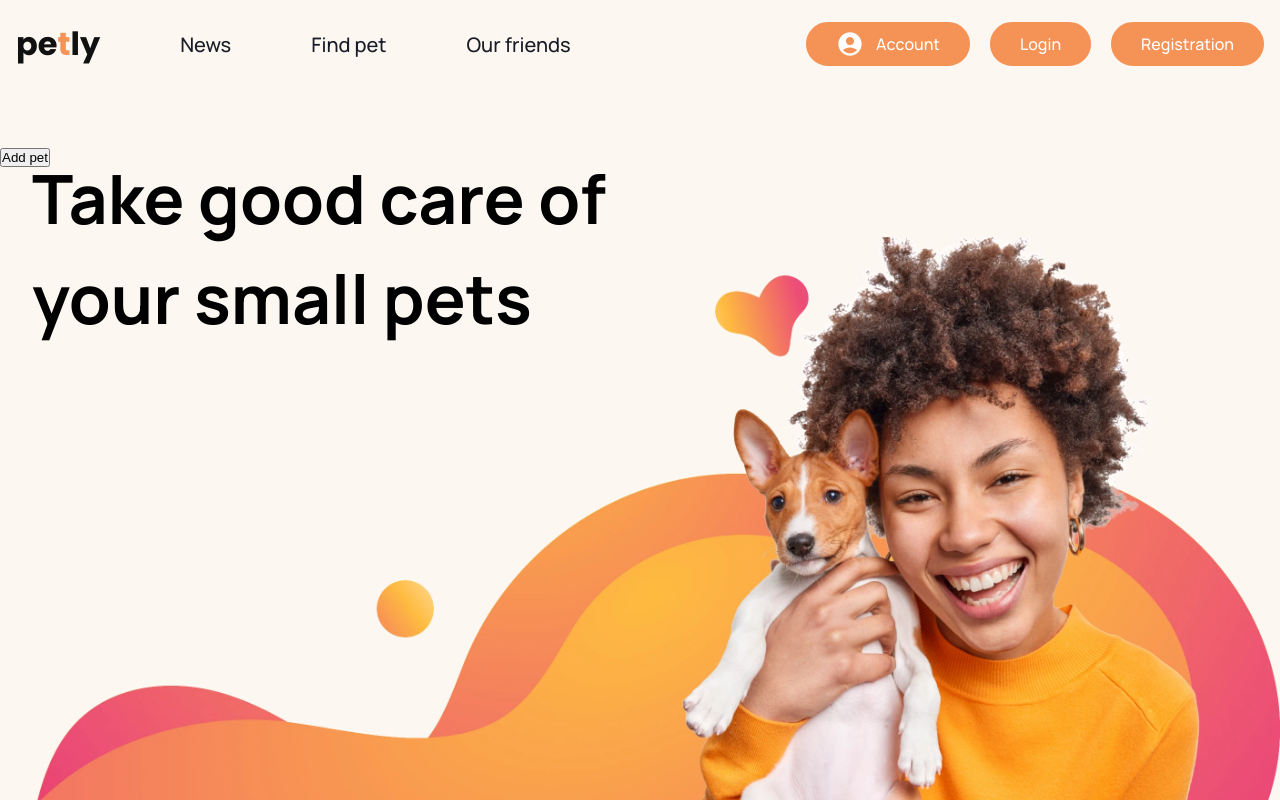
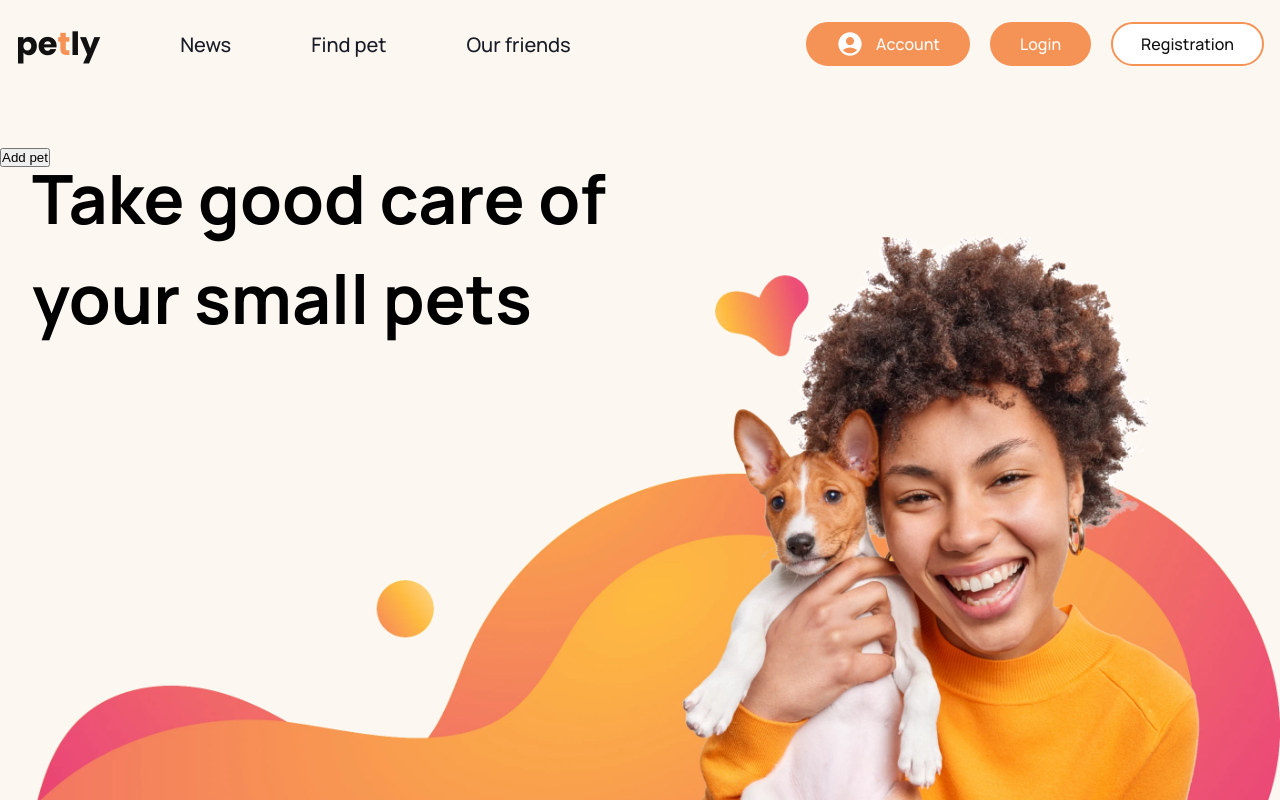
Before and after one commit to BogdanZarichnyy/team-project-react-nodejs-frontend, a React (Create React App) app: page / in a window 1280 px wide. Built offline with nearby package versions, Linux system fonts and the light colour scheme.

Commit message:
add secondary button

```diff
--- a/src/components/Buttons/SecondaryButton/SecondaryButton.jsx
+++ b/src/components/Buttons/SecondaryButton/SecondaryButton.jsx
@@ -1,7 +1,69 @@
+import { NavLink } from 'react-router-dom';
 import style from './SecondaryButton.module.scss';
 
-const SecondaryButton = ({ text }) => {
-  return <div>SecondaryButton</div>;
+const SecondaryButton = ({
+  padding,
+  fontSize,
+  children,
+  tag,
+  to,
+  href,
+  buttonType,
+  onClick,
+  onSubmit,
+  className,
+  color,
+}) => {
+  return (
+    <>
+      {tag === undefined && (
+        <div
+          className={`${style.secondaryButton} ${className}`}
+          style={{ padding, fontSize, color }}
+          onClick={onClick}
+          onSubmit={onSubmit}
+        >
+          {children}
+        </div>
+      )}
+
+      {tag === 'NavLink' && (
+        <NavLink
+          to={to}
+          className={`${style.secondaryButton} ${className}`}
+          style={{ padding, fontSize, color }}
+          onClick={onClick}
+          onSubmit={onSubmit}
+        >
+          {children}
+        </NavLink>
+      )}
+
+      {tag === 'a' && (
+        <a
+          href={href}
+          className={`${style.secondaryButton} ${className}`}
+          style={{ padding, fontSize, color }}
+          onClick={onClick}
+          onSubmit={onSubmit}
+        >
+          {children}
+        </a>
+      )}
+
+      {tag === 'button' && (
+        <button
+          type={buttonType}
+          className={`${style.secondaryButton} ${className}`}
+          style={{ padding, fontSize, color }}
+          onClick={onClick}
+          onSubmit={onSubmit}
+        >
+          {children}
+        </button>
+      )}
+    </>
+  );
 };
 
 export default SecondaryButton;
--- a/src/components/Buttons/SecondaryButton/SecondaryButton.module.scss
+++ b/src/components/Buttons/SecondaryButton/SecondaryButton.module.scss
@@ -0,0 +1,25 @@
+@import '../../../sass/utils/mixins';
+@import '../../../sass/utils/variables';
+
+.secondaryButton {
+  @include flex-center;
+  gap: 12px;
+
+  padding: 10px 28px;
+  font-size: 16px;
+
+  text-decoration: none;
+  color: getColor('clr-black');
+
+  background-color: getColor('clr-white');
+
+  border: 2px solid getColor('clr-accent');
+  border-radius: 40px;
+
+  cursor: pointer;
+  @include transition-animation(all);
+}
+
+.secondaryButton:is(:hover, :focus) {
+  border: 2px solid getColor('clr-accent-active');
+}
--- a/src/components/Header/AuthGroupLinks/AuthGroupLinks.jsx
+++ b/src/components/Header/AuthGroupLinks/AuthGroupLinks.jsx
@@ -1,9 +1,8 @@
-import { NavLink } from 'react-router-dom';
-
 import sprite from '../../../images/sprite.svg';
 
 import style from './AuthGroupLinks.module.scss';
 import PrimaryButton from '../../Buttons/PrimaryButton';
+import SecondaryButton from '../../Buttons/SecondaryButton';
 
 const AuthGroupLinks = ({ isMobile, closeMobileMenu }) => {
   return (
@@ -41,16 +40,17 @@ const AuthGroupLinks = ({ isMobile, closeMobileMenu }) => {
             Login
           </PrimaryButton>
 
-          <PrimaryButton
+          <SecondaryButton
             tag="NavLink"
             to="/register"
+            // color="#4fdb2f"
             className="authPrimaryBtn"
             onClick={() => {
               isMobile && closeMobileMenu();
             }}
           >
             Registration
-          </PrimaryButton>
+          </SecondaryButton>
         </>
       )}
     </>
```
